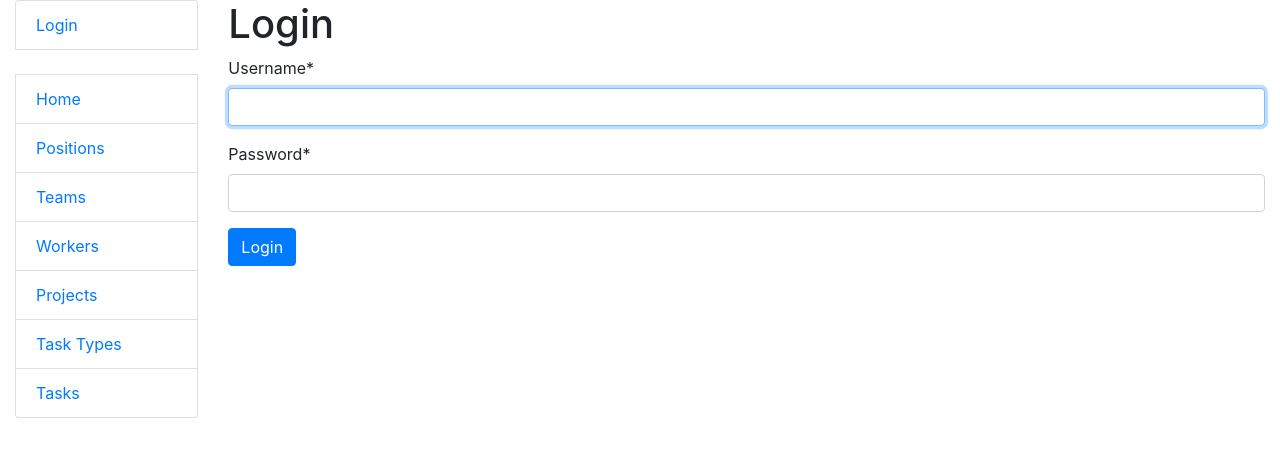
After one commit to mykola-tarasenko/task-manager, a Django app: page /accounts/login/ in a window 1280 px wide. The commit adds this page. Shown: the top 457 px of the page. Run offline with Django 5.2, Linux system fonts and the light colour scheme; some libraries are stand-ins or nearby versions.

Commit message:
Add authentication system with login and logout

```diff
--- a/task_manager/urls.py
+++ b/task_manager/urls.py
@@ -20,5 +20,6 @@ from django.urls import path, include
 
 urlpatterns = [
     path("admin/", admin.site.urls),
-    path("", include("tasks.urls", namespace="tasks"))
+    path("", include("tasks.urls", namespace="tasks")),
+    path("accounts/", include("django.contrib.auth.urls")),
 ]
--- a/templates/includes/sidebar.html
+++ b/templates/includes/sidebar.html
@@ -1,4 +1,18 @@
 <ul class="sidebar-nav list-group">
+  {% if user.is_authenticated %}
+    <li class="list-group-item">User: <a href="{% url 'tasks:worker-detail' pk=user.id %}">{{ user.username }}</a></li>
+    <li class="list-group-item">
+      <form action="{% url 'logout' %}" method="POST">
+        {% csrf_token %}
+        <button class="btn btn-link" type="submit" style="padding: 0px;">Logout</button>
+      </form>
+    </li>
+  {% else %}
+    <li class="list-group-item"><a href="{% url 'login' %}">Login</a></li>
+  {% endif %}
+
+  <br>
+
   <li class="list-group-item"><a href="{% url 'tasks:index' %}">Home</a></li>
   <li class="list-group-item"><a href="{% url 'tasks:position-list' %}">Positions</a></li>
   <li class="list-group-item"><a href="{% url 'tasks:team-list' %}">Teams</a></li>
--- /dev/null
+++ b/templates/registration/login.html
@@ -0,0 +1,20 @@
+{% extends "base.html" %}
+{% load crispy_forms_filters %}
+
+{% block content %}
+
+{% if form.errors %}
+  <p>Your username and password didn't match. Please try again.</p>
+{% endif %}
+
+<h1>Login</h1>
+
+<form method="post" action="{% url 'login' %}">
+  {% csrf_token %}
+  {{ form|crispy }}
+
+  <input type="submit" value="Login" class="btn btn-primary" />
+  <input type="hidden" name="next" value="{{ next }}" />
+</form>
+
+{% endblock %}
```
Also changed, not shown: task_manager/settings.py (+12 -3 lines), templates/registration/logged_out.html (added, +7 -0 lines).
